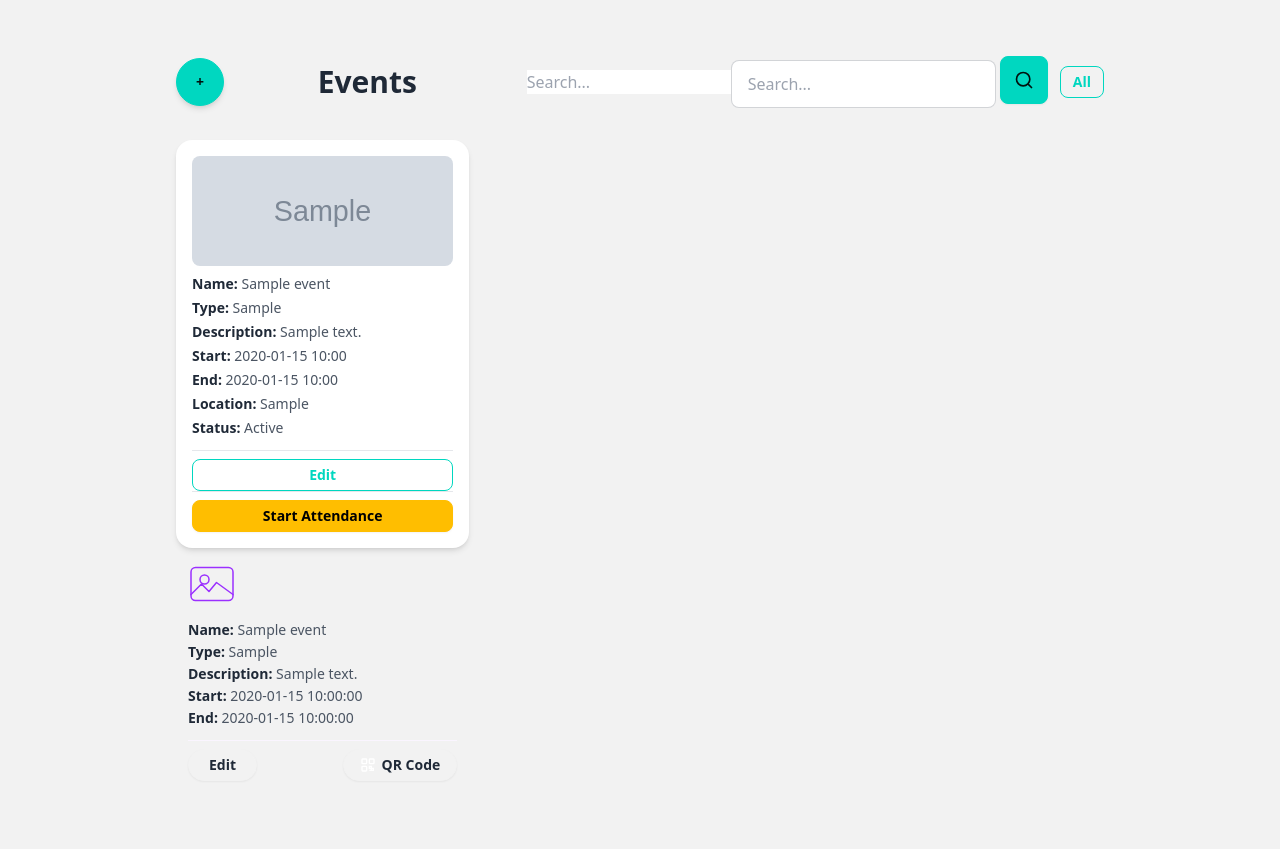
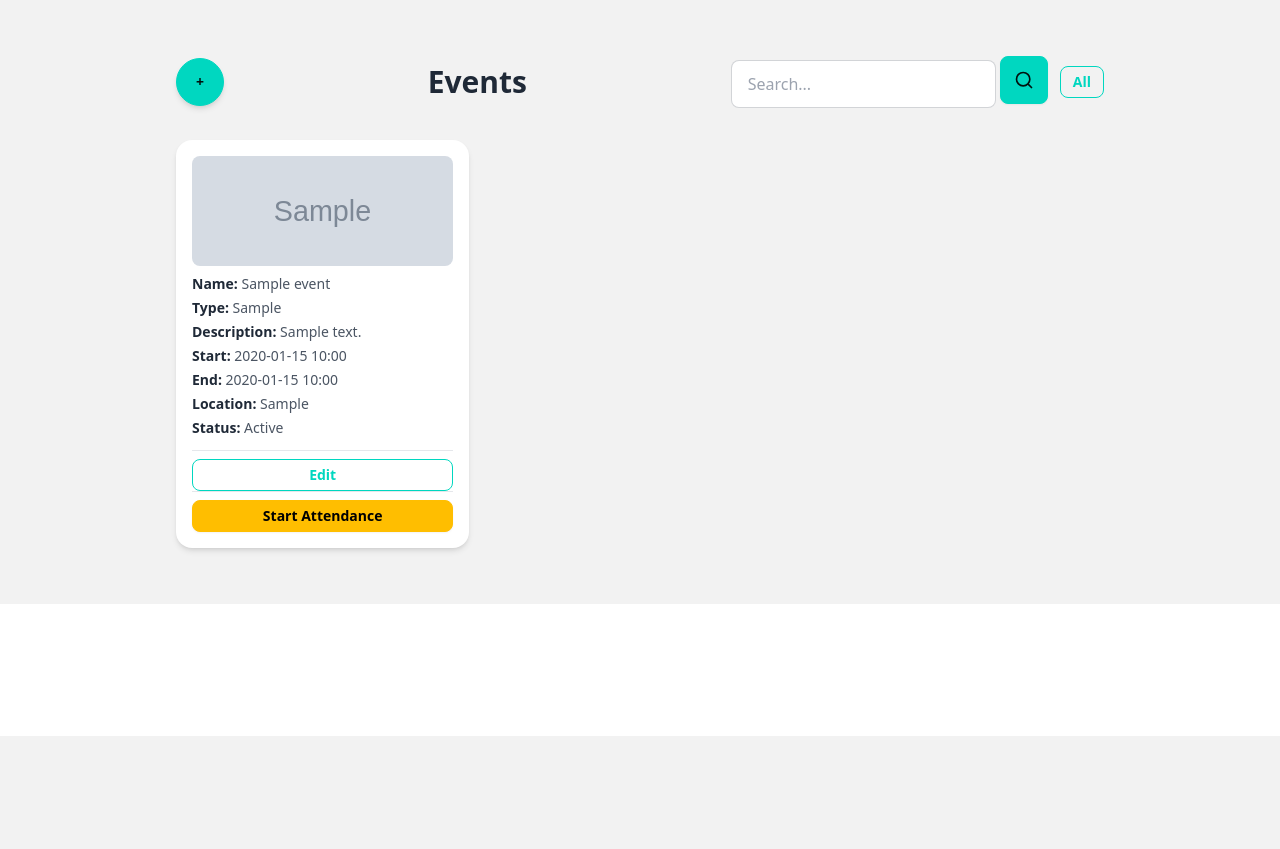
Before and after one commit to EAST-Student-Incentive-System/App, a Flask app: template App/templates/staff_events.html in a window 1280 px wide. Shown: the part 64-913 px from the top of the page. After the commit the page ends 800 px from the top, so only its background shows below. Run offline with Flask 3, Linux system fonts and the light colour scheme; the template is opened without the code that fills it: values that come from a table or form of the project are taken from there, others are empty; tables that the repository leaves empty hold one stand-in row (values such as "Sample post"); grey boxes marked "Sample" are stand-in pictures; some libraries are stand-ins or nearby versions.

Commit message:
Updated branch

```diff
--- a/App/templates/layout.html
+++ b/App/templates/layout.html
@@ -62,6 +62,9 @@
   <a href="{{ url_for('event_views.scan_qr_page') }}" class="btm-nav-item">
     Scan QR
   </a>
+  <a href="{{ url_for('user_views.student_history_page', student_id=user.id) }}" class="btm-nav-item">
+    History
+  </a>
 </div>
 {% endif %}
 
--- a/App/templates/staff_events.html
+++ b/App/templates/staff_events.html
@@ -19,12 +19,6 @@
       </h1>
 
             <div class="flex items-center gap-3 shrink-0">
-                <div class="search-box flex items-center gap-2 px-4 py-2 w-52">
-                    <input id="event-search" type="text" placeholder="Search..." oninput="filterEvents()"/>
-                    <svg class="w-4 h-4 shrink-0" style="color:#9b30ff" fill="none" stroke="currentColor" stroke-width="2.2" viewBox="0 0 24 24">
-                        <circle cx="11" cy="11" r="7"/><path stroke-linecap="round" d="M21 21l-4.35-4.35"/>
-                    </svg>
-                </div>
 
         <!-- Search -->
         <div class="form-control">
@@ -141,46 +135,6 @@
       {% endfor %}
     </div>
 
-        <!-- Events Grid -->
-        <div id="events-container" class="grid grid-cols-1 sm:grid-cols-2 lg:grid-cols-3 gap-6">
-            {% for event in events %}
-                <div class="event-card p-3 flex flex-col"
-                    data-name="{{ event.name | lower }}"
-                    data-description="{{ event.description | lower }}"
-                    data-type="{{ event.type | lower }}"
-                    data-start="{{ event.start }}"
-                    data-end="{{ event.end }}">
-
-                    <div class="event-img mb-3">
-                        <svg class="w-12 h-12" viewBox="0 0 64 64" fill="none" stroke="#9b30ff" stroke-width="2">
-                            <rect x="4" y="10" width="56" height="44" rx="6"/>
-                            <circle cx="22" cy="26" r="6"/>
-                            <path stroke-linecap="round" stroke-linejoin="round" d="M4 46l14-14 10 10 10-12 22 16"/>
-                        </svg>
-                    </div>
-
-                    <div class="flex-1 text-sm text-gray-600 space-y-0.5 mb-3">
-                        <p><span class="font-semibold text-gray-800">Name:</span> {{ event.name }}</p>
-                        <p><span class="font-semibold text-gray-800">Type:</span> {{ event.type }}</p>
-                        <p><span class="font-semibold text-gray-800">Description:</span> {{ event.description }}</p>
-                        <p><span class="font-semibold text-gray-800">Start:</span> {{ event.start }}</p>
-                        <p><span class="font-semibold text-gray-800">End:</span> {{ event.end }}</p>
-                    </div>
-
-                    <div class="flex items-center gap-2 pt-2 border-t border-purple-50">
-                        <a href="/events/{{event.id}}" class="btn btn-sm btn-outline-purple rounded-full px-5">Edit</a>
-                        <a href="/events/{{event.id}}/qr" class="btn btn-sm btn-purple rounded-full px-4 ml-auto flex items-center gap-1.5">
-                            <svg class="w-4 h-4" viewBox="0 0 24 24" fill="none" stroke="white" stroke-width="2">
-                                <rect x="3" y="3" width="7" height="7" rx="1"/><rect x="14" y="3" width="7" height="7" rx="1"/>
-                                <rect x="3" y="14" width="7" height="7" rx="1"/>
-                                <path d="M14 14h3v3h-3zM17 17h3v3h-3zM14 20h3"/>
-                            </svg>
-                            QR Code
-                        </a>
-                    </div>
-                </div>
-            {% endfor %}
-        </div>
 
         <!-- Empty State -->
         <div id="no-results" class="hidden text-center py-20">
```
